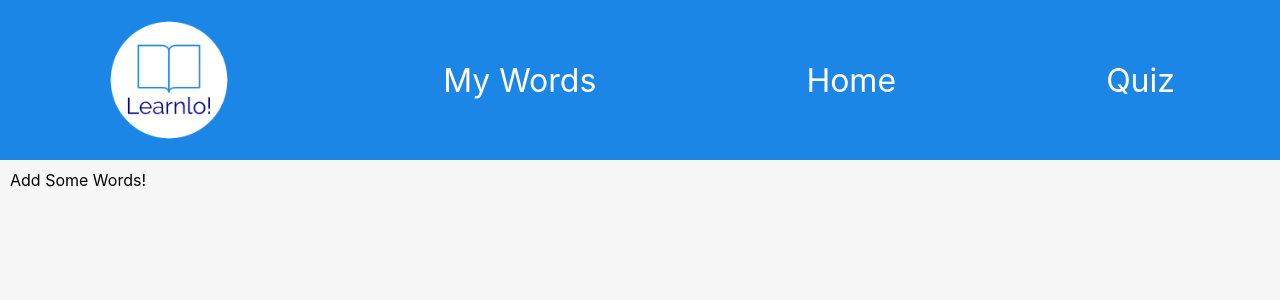
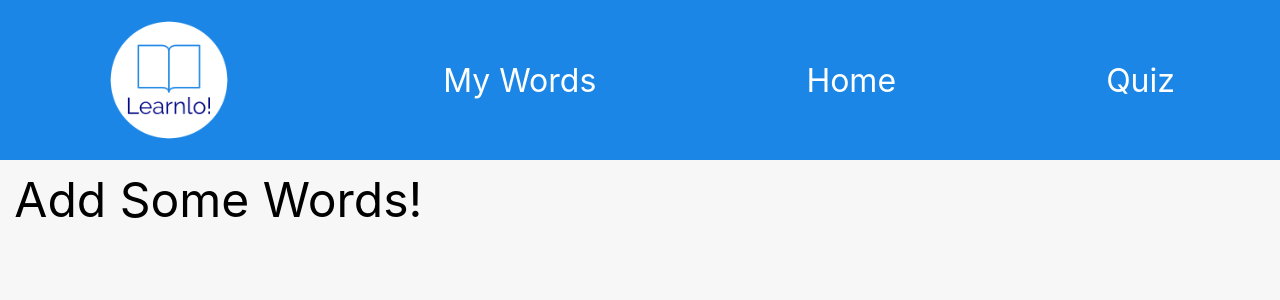
Before and after one commit to taylorjohnson141/learnlo, a React (Create React App) app: page /myWords in a window 1280 px wide. Shown: the top 300 px of the page. Built offline with nearby package versions, Linux system fonts and the light colour scheme.

Commit message:
Changes to searhbar css

```diff
--- a/src/DefinitionCard/DefinitionCard.css
+++ b/src/DefinitionCard/DefinitionCard.css
@@ -2,6 +2,7 @@
   margin:20px;
 }
 .addButton{
+  font-size: 1.25rem;
   width: 10%;
   margin-left: auto;
   margin-top: auto;
--- a/src/SearchBar/SearchBar.css
+++ b/src/SearchBar/SearchBar.css
@@ -8,8 +8,8 @@
 .word-input{
   width: 80%;
   display: inline-block;
-  margin-left: 6px;
-  margin-right: 2px;
+  margin-left: 20px;
+  margin-right: 20px;
   font-size: 1.5rem;
 }
 .center{
@@ -18,10 +18,9 @@
   margin-right: auto;
 }
 .search-button{
-    font-size:1rem;
+    font-size:1.5rem;
     margin-left: auto;
     margin-top: auto;
-    border-radius: 10px;
     color:white ;
     background-color:#1B86E5 ;
 }
--- a/src/UserWords/UserWords.css
+++ b/src/UserWords/UserWords.css
@@ -3,6 +3,11 @@
   grid-template-columns:1fr 1fr 1fr ;
   grid-gap: 5px;
   padding: 10px;
+}
+.zero-words{
+  width: 100%;
+  font-size: 3rem;
+  text-align: center;
 }
 .center{
   width: fit-content;
--- a/src/UserWords/UserWords.jsx
+++ b/src/UserWords/UserWords.jsx
@@ -6,7 +6,7 @@ import PropTypes from 'prop-types';
 
 function WordList({words,deleteWord}){
   if(words.length === 0){
-    return 'Add Some Words!'
+    return <section className = "zero-words">Add Some Words! </section>
   }
   return words.map((word,index)=>{
     return <div key = {index}><Word  deleteWord = {deleteWord} currentWord = {word}/></div>
```
